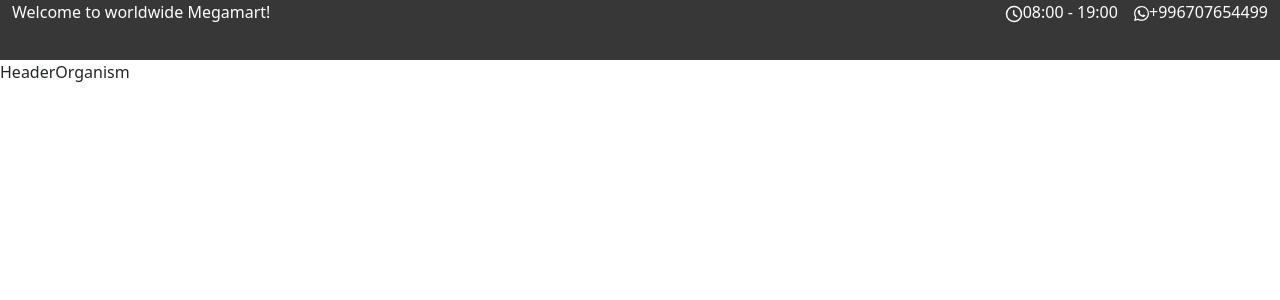
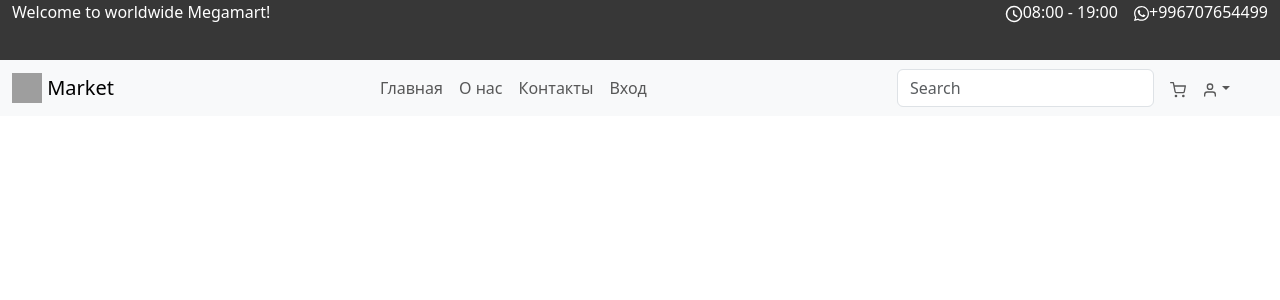
Before and after one commit to Jabryker/Market, a React (Create React App) app: page / in a window 1280 px wide. Shown: the top 300 px of the page. Built offline with nearby package versions, Linux system fonts and the light colour scheme; no server answers; grey boxes are pictures that could not be loaded.

Commit message:
add header + responsive

```diff
--- a/src/components/organisms/HeaderOrganism/HeaderOrganism.tsx
+++ b/src/components/organisms/HeaderOrganism/HeaderOrganism.tsx
@@ -1,8 +1,74 @@
-import {FC} from "react";
+import { FC } from "react";
+import Container from "react-bootstrap/Container";
+import Form from "react-bootstrap/Form";
+import Nav from "react-bootstrap/Nav";
+import Navbar from "react-bootstrap/Navbar";
+import NavDropdown from "react-bootstrap/NavDropdown";
+import { FiShoppingCart, FiUser } from "react-icons/fi";
+import { AiOutlineImport, AiOutlineHeart } from "react-icons/ai";
+import { ImProfile } from "react-icons/im";
+import { LuShoppingBag } from "react-icons/lu";
 
 const HeaderOrganism: FC = () => {
   return (
-    <div>HeaderOrganism</div>
+    <>
+      <Navbar expand="lg" className="bg-body-tertiary mb-3">
+        <Container fluid>
+          <Navbar.Brand href="#home">
+            <img
+              alt=""
+              src="https://cdn.logo.com/hotlink-ok/logo-social.png"
+              width="30"
+              height="30"
+              className="d-inline-block align-top"
+            />{" "}
+            Market
+          </Navbar.Brand>
+
+          <Navbar.Toggle aria-controls="offcanvasNavbar-expand" />
+          <Navbar.Collapse id="offcanvasNavbar-expand">
+            <Nav className="mx-auto">
+              <Nav.Link href="#action1">Главная</Nav.Link>
+              <Nav.Link href="#action2">О нас</Nav.Link>
+              <Nav.Link href="#action2">Контакты</Nav.Link>
+              <Nav.Link href="/login">Вход</Nav.Link>
+            </Nav>
+            <Form className="d-flex">
+              <Form.Control
+                type="search"
+                placeholder="Search"
+                className="me-2"
+                aria-label="Search"
+              />
+            </Form>
+            <Nav>
+              <Nav.Link href="#cart">
+                <FiShoppingCart />
+              </Nav.Link>
+              <NavDropdown
+                title={<FiUser />}
+                id="offcanvasNavbarProfileDropdown-expand"
+                style={{ marginLeft: "auto", marginRight: "30px" }}
+              >
+                <NavDropdown.Item href="/profile">
+                  <ImProfile /> Изменить профиль
+                </NavDropdown.Item>
+                <NavDropdown.Item href="/shop">
+                  <LuShoppingBag /> Мои покупки
+                </NavDropdown.Item>
+                <NavDropdown.Item href="/favorite">
+                  <AiOutlineHeart /> Избранные
+                </NavDropdown.Item>
+                <NavDropdown.Divider />
+                <NavDropdown.Item href="/logout">
+                  <AiOutlineImport /> Logout
+                </NavDropdown.Item>
+              </NavDropdown>
+            </Nav>
+          </Navbar.Collapse>
+        </Container>
+      </Navbar>
+    </>
   );
 };
 
```
